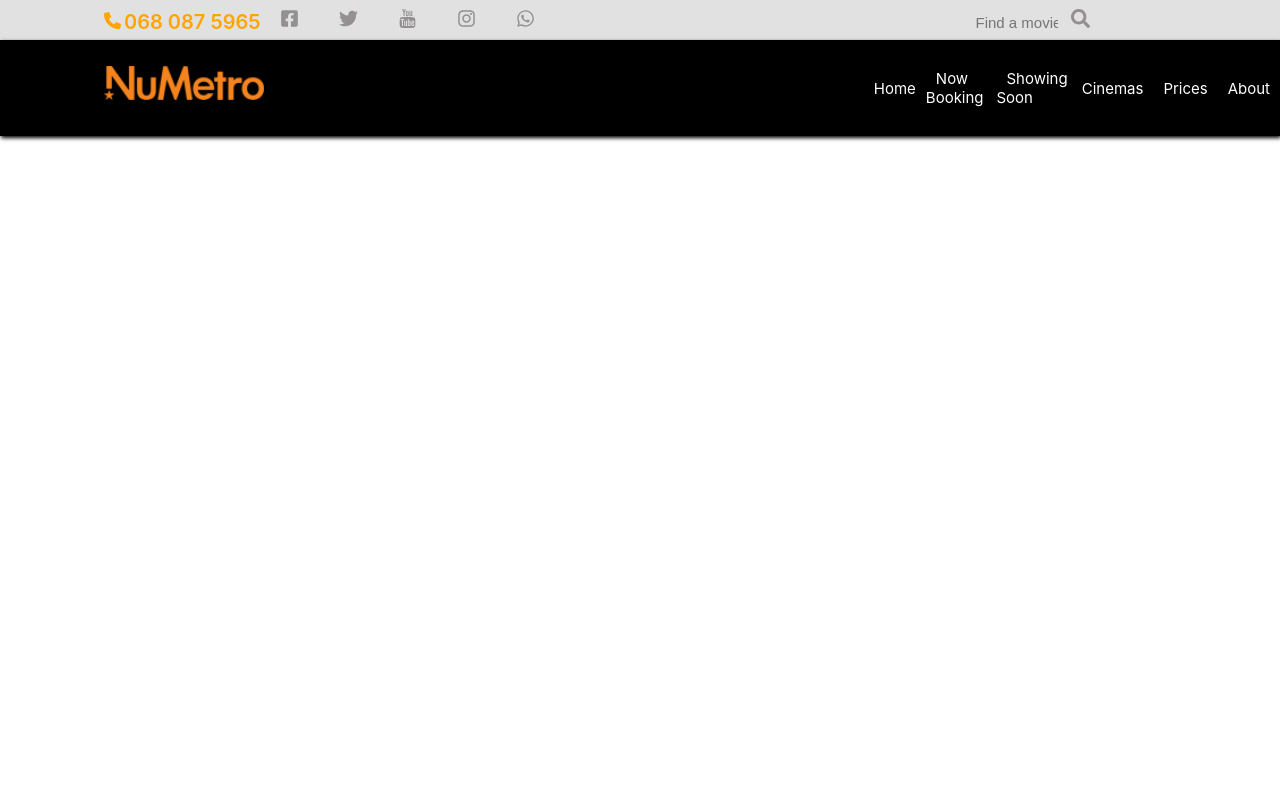
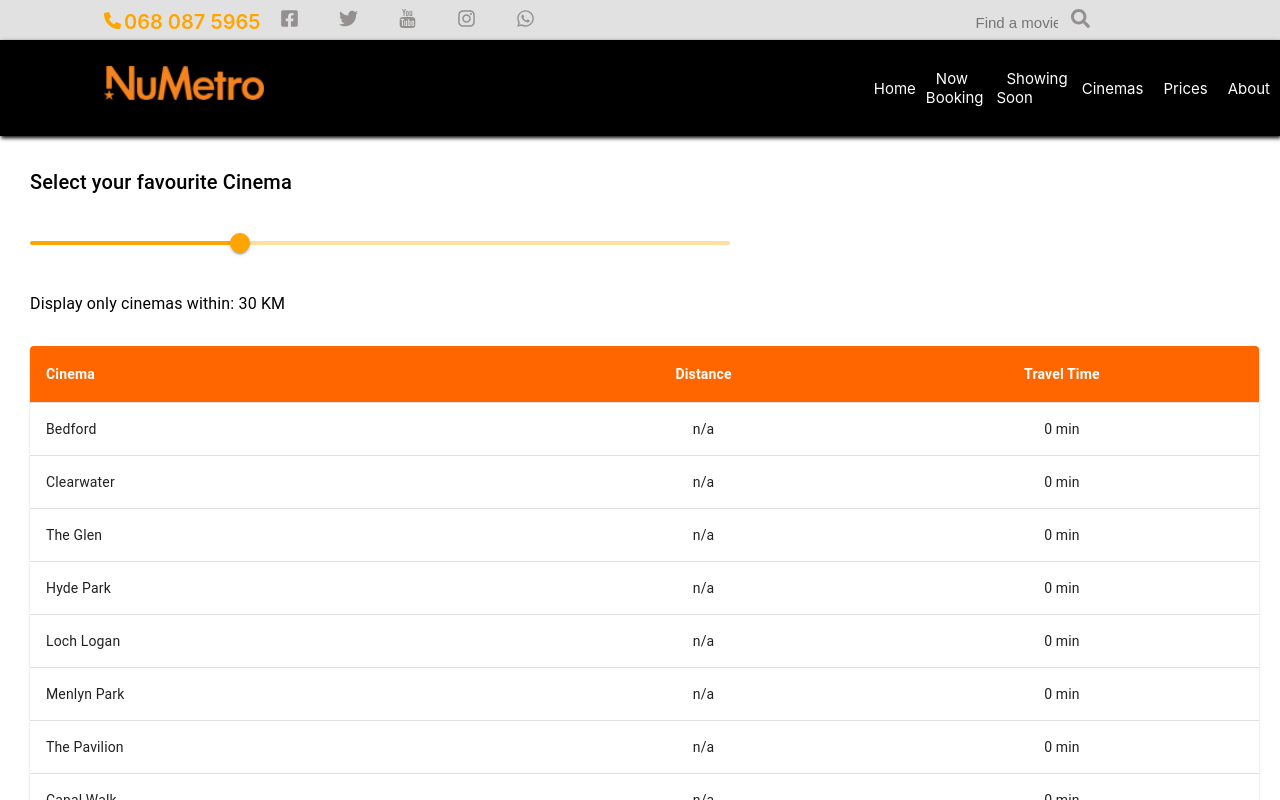
Before and after one commit to ace2921/Portfolio, a React (Create React App) app: page /cinemas in a window 1280 px wide. Shown: the top 800 px of the page. Built offline with nearby package versions, Linux system fonts and the light colour scheme.

Commit message:
Pushing numetro for the last time

```diff
--- a/package.json
+++ b/package.json
@@ -3,6 +3,9 @@
   "version": "0.1.0",
   "private": true,
   "dependencies": {
+    "@emotion/react": "^11.13.5",
+    "@emotion/styled": "^11.13.5",
+    "@mui/material": "^6.1.8",
     "@testing-library/jest-dom": "^5.17.0",
     "@testing-library/react": "^13.4.0",
     "@testing-library/user-event": "^13.5.0",
--- a/src/Pages/AboutUs.jsx
+++ b/src/Pages/AboutUs.jsx
@@ -1,6 +1,7 @@
 import React, { useState } from 'react';
 import Navbar from '../Components/Navbar/Navbar';
 import Icon from '../Components/Iconbar/Icon';
+import Footer from '../Components/Footer/Footer'
 
 const Dropdown = ({ title, children }) => {
   const [isOpen, setIsOpen] = useState(false);
@@ -81,6 +82,7 @@ const AboutUs = () => {
           </p>
         </Dropdown>
       </div>
+      <Footer/>
     </div>
   );
 };
--- a/src/Pages/Cinemas.jsx
+++ b/src/Pages/Cinemas.jsx
@@ -1,15 +1,82 @@
-import React from 'react'
-import Navbar from '../Components/Navbar/Navbar'
-import Icon from '../Components/Iconbar/Icon'
+import React, { useState } from 'react';
+import { Table, TableBody, TableCell, TableContainer, TableHead, TableRow, Typography, Slider, Paper } from '@mui/material';
+import Footer from '../Components/Footer/Footer';
+import Navbar from '../Components/Navbar/Navbar';
+import Icon from '../Components/Iconbar/Icon';
 
+function Cinemas() {
+  const [value, setValue] = useState(30);
 
-const Cinemas = () => {
+  const handleChange = (event, newValue) => {
+    setValue(newValue);
+  };
+
+  const cinemas = [
+    { name: 'Bedford', distance: 'n/a', travelTime: '0 min' },
+    { name: 'Clearwater', distance: 'n/a', travelTime: '0 min' },
+    { name: 'The Glen', distance: 'n/a', travelTime: '0 min' },
+    { name: 'Hyde Park', distance: 'n/a', travelTime: '0 min' },
+    { name: 'Loch Logan', distance: 'n/a', travelTime: '0 min' },
+    { name: 'Menlyn Park', distance: 'n/a', travelTime: '0 min' },
+    { name: 'The Pavilion', distance: 'n/a', travelTime: '0 min' },
+    { name: 'Canal Walk', distance: 'n/a', travelTime: '0 min' },
+    { name: 'Mountain Mill', distance: 'n/a', travelTime: '0 min' },
+    { name: 'Boardwalk', distance: 'n/a', travelTime: '0 min' },
+    { name: 'Galleria', distance: 'n/a', travelTime: '0 min' },
+    { name: 'Emperors Palace', distance: 'n/a', travelTime: '0 min' },
+    { name: 'Woodlands', distance: 'n/a', travelTime: '0 min' },
+    { name: 'The Strip', distance: 'n/a', travelTime: '0 min' },
+    { name: 'Balito Junction', distance: 'n/a', travelTime: '0 min' },
+    { name: 'Cornubia', distance: 'n/a', travelTime: '0 min' },
+    { name: 'Westgate', distance: 'n/a', travelTime: '0 min' },
+  ];
+
   return (
     <div>
       <Icon/>
       <Navbar/>
+      <Typography variant="h6" gutterBottom style={{ width: '700px', margin: '30px' }}>
+      Select your favourite Cinema
+      </Typography>
+      <Typography variant="body1" gutterBottom>
+      </Typography>
+      <div style={{ width: '700px', margin: '30px' }}>
+        <Slider
+          value={value}
+          onChange={handleChange}
+          aria-labelledby="continuous-slider"
+          valueLabelDisplay="auto"
+        />
+      </div>
+      <Typography variant="body1" style={{ width: '700px', margin: '30px' }}>
+        Display only cinemas within: {value} KM
+      </Typography>
+
+
+      <TableContainer component={Paper} style={{ width: '96%', marginLeft: '30px', marginRight: '30px', marginBottom: '50px' }}>
+        <Table>
+          <TableHead>
+            <TableRow style={{ width: '700px', margin: '30px', backgroundColor: '#f60' }}>
+              <TableCell style={{color: "white"}}><b>Cinema</b></TableCell>
+              <TableCell align="center" style={{color: "white"}}><b>Distance</b></TableCell>
+              <TableCell align="center" style={{color: "white"}}><b>Travel Time</b></TableCell>
+            </TableRow>
+          </TableHead>
+          <TableBody>
+            {cinemas.map((cinema, index) => (
+              <TableRow key={index}>
+                <TableCell>{cinema.name}</TableCell>
+                <TableCell align="center">{cinema.distance}</TableCell>
+                <TableCell align="center">{cinema.travelTime}</TableCell>
+              </TableRow>
+            ))}
+          </TableBody>
+        </Table>
+      </TableContainer>
+      <p style={{  marginLeft: '30px', marginRight: '30px', marginBottom: '10px' }}>*Travel time is estimated based on current traffic information and is subject to change.</p>
+      <Footer/>
     </div>
-  )
+  );
 }
 
-export default Cinemas
+export default Cinemas;
```
Also changed, not shown: src/App.js (+10 -12 lines), 1 other file (tests, documents, lock files or other folders).
